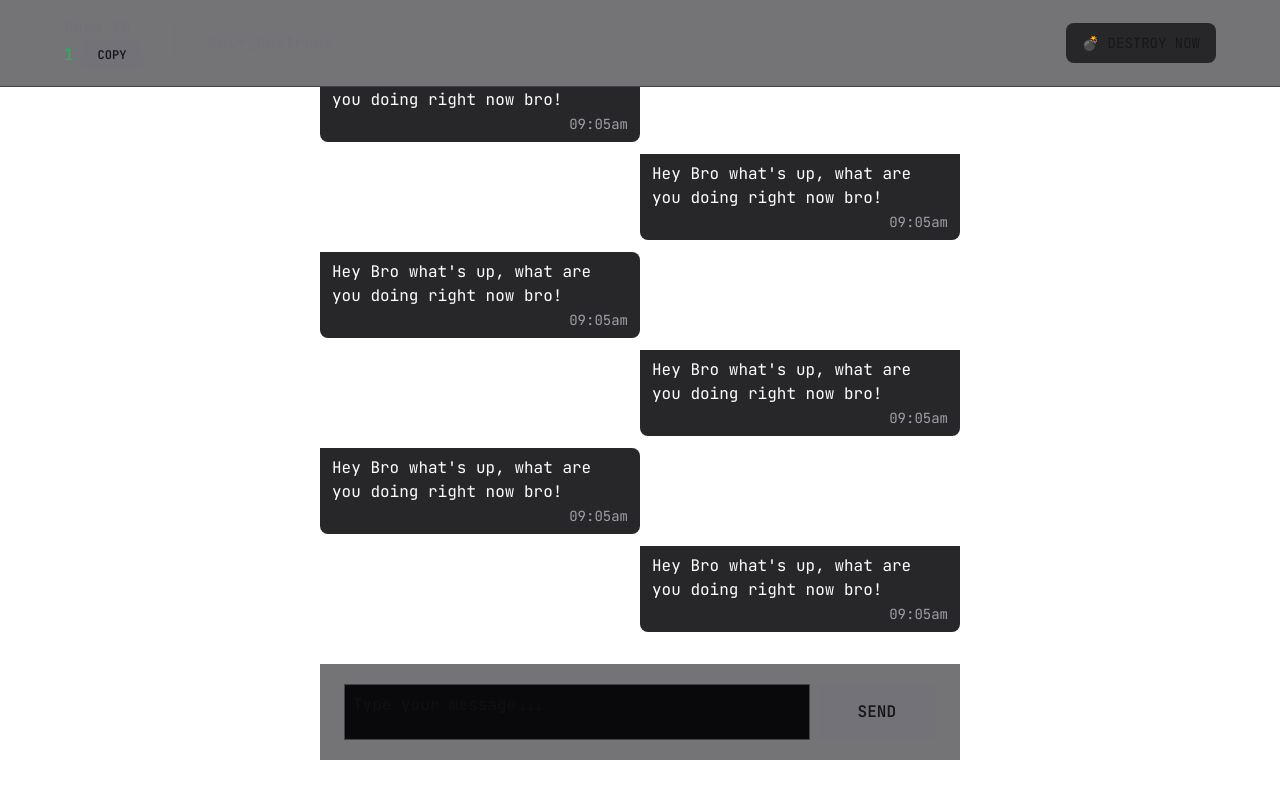
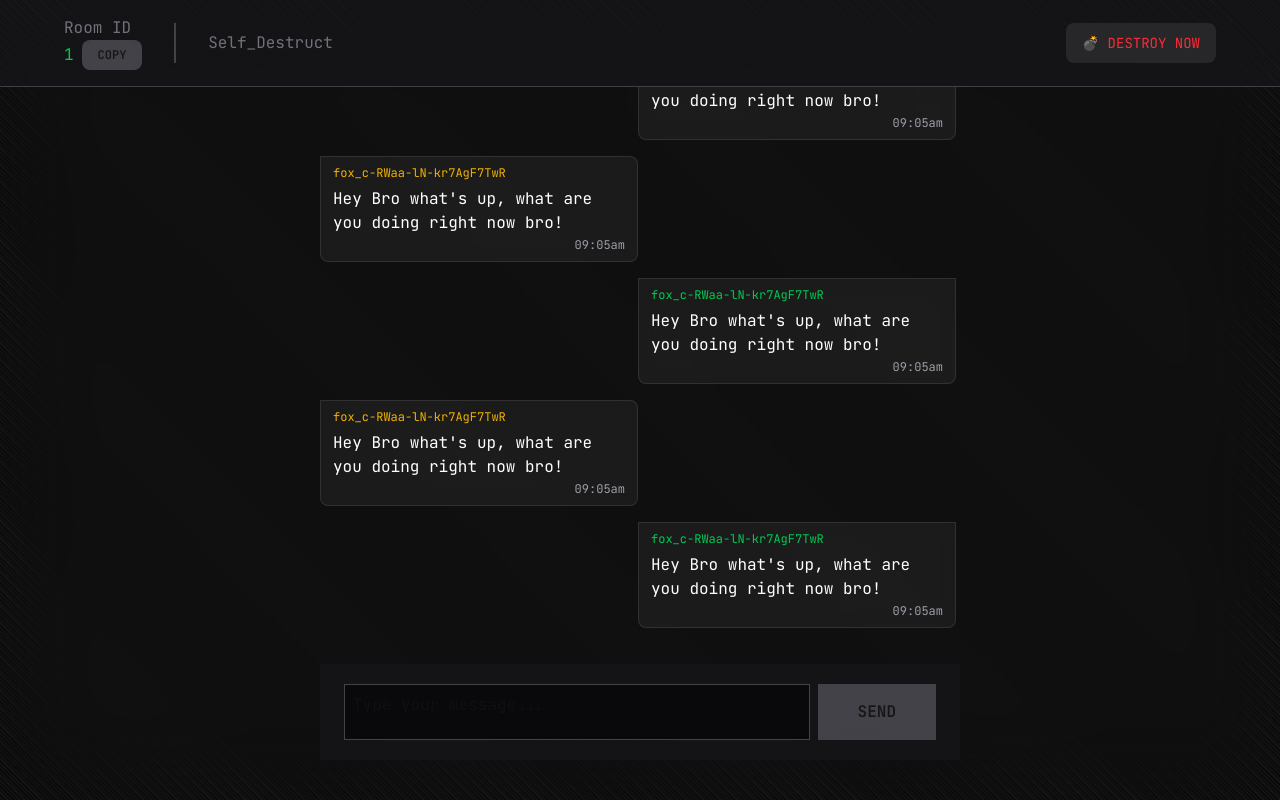
Before and after one commit to devSubham35/private-chat, a Next.js app: page /chat-room/1 in a window 1280 px wide. Built offline with nearby package versions, Linux system fonts and the light colour scheme; what @elysiajs/eden would draw is missing.

Commit message:
Room connection logic done

```diff
--- a/src/app/globals.css
+++ b/src/app/globals.css
@@ -32,3 +32,17 @@ body {
 .no-scrollbar {
   scrollbar-width: none;
 }
+
+::-webkit-scrollbar {
+  width: 8px;
+}
+
+::-webkit-scrollbar-track {
+  background: rgba(255, 255, 255, 0.05);
+}
+
+::-webkit-scrollbar-thumb {
+  background: rgba(255, 255, 255, 0.3);
+  backdrop-filter: blur(6px);
+  border-radius: 10px;
+}
--- a/src/components/ChatHeader.tsx
+++ b/src/components/ChatHeader.tsx
@@ -16,7 +16,7 @@ const ChatHeader = () => {
 
     const handleCopy = async () => {
         try {
-            await navigator.clipboard.writeText(roomId);
+            await navigator.clipboard.writeText(`http://localhost:3000/chat-room/${roomId}`);
             setCopyText("COPIED!");
             setTimeout(() => setCopyText("COPY"), 1500);
         } catch (err) {
@@ -109,7 +109,7 @@ const ChatHeader = () => {
                 <button
                     disabled={isDestroyRoomPending}
                     onClick={() => handleDestroyRoom(roomId)}
-                    className="w-fit sm:w-auto px-4 py-2.5 bg-zinc-800 rounded-lg
+                    className="w-fit sm:w-auto px-4 py-2.5 bg-zinc-800 rounded-lg text-red-500
                 text-sm hover:bg-zinc-800/80 cursor-pointer active:scale-95 transition-transform whitespace-nowrap disabled:bg-white/20"
                 >
                     {`💣 DESTROY NOW ${isDestroyRoomPending ? "..." : ""}`}
--- a/src/components/ChatSection.tsx
+++ b/src/components/ChatSection.tsx
@@ -20,19 +20,20 @@ const ChatSection = ({ chats }: { chats: string[] }) => {
     return (
         <div
             ref={containerRef}
-            className="w-[90%] xl:w-1/2 h-full flex flex-col gap-3 py-1 lg:py-5 overflow-y-scroll scrollbar-hide pt-3 lg:pt-5 no-scrollbar"
+            className="w-[90%] xl:w-1/2 h-full flex flex-col gap-4 py-1 lg:py-5 overflow-y-scroll scrollbar-hide pt-3 lg:pt-5 pr-1"
         >
             {chats.map((msg, index) => (
                 <div
                     key={index}
                     className="
-                        rounded-lg rounded-tl-none odd:rounded-tr-none bg-zinc-800 px-3 py-2
-                        w-fit max-w-[70%] lg:max-w-[50%] flex odd:self-end flex-col
+                        rounded-lg rounded-tl-none odd:rounded-tr-none px-3 py-2
+                        w-fit max-w-[70%] lg:max-w-[50%] flex odd:self-end flex-col backdrop-blur-sm bg-white/5 border border-white/10
                         text-sm lg:text-base wrap-break-word
                     "
                 >
+                    <h1 className={`${ index % 2 === 0 ? "text-green-500" : "text-yellow-500"} text-xs mb-1.5`}>fox_c-RWaa-lN-kr7AgF7TwR</h1>
                     <h1 className="text-white">{msg}</h1>
-                    <p className="mt-0.5 text-xs lg:text-sm text-zinc-400 self-end">
+                    <p className="mt-0.5 text-xs lg:text-xs text-zinc-400 self-end">
                         09:05am
                     </p>
                 </div>
--- a/src/components/ChatUI.tsx
+++ b/src/components/ChatUI.tsx
@@ -18,7 +18,7 @@ const ChatUI = () => {
     };
 
     return (
-        <div className="w-full h-screen relative">
+        <div className="w-full h-screen relative z-50">
 
             {/* HEADER */}
             <ChatHeader />
@@ -34,6 +34,27 @@ const ChatUI = () => {
                 handleSend={handleSend}
                 onChange={(e) => setValue(e.target.value)}
             />
+
+
+            <>
+                <div
+                    className="absolute inset-0 -z-10"
+                    style={{
+                        background:
+                            "repeating-linear-gradient(45deg, #000 0px, #111 2px, #000 4px, #222 6px)",
+                    }}
+                />
+
+                <div
+                    className="absolute inset-0 -z-10 pointer-events-none"
+                    style={{
+                        background: "rgba(255, 255, 255, 0.02)",
+                        backdropFilter: "blur(45px) grayscale(20%)",
+                        WebkitBackdropFilter: "blur(45px) grayscale(20%)",
+                    }}
+                />
+            </>
+
         </div>
     );
 };
--- a/src/components/HomePage.tsx
+++ b/src/components/HomePage.tsx
@@ -28,7 +28,7 @@ const HomePage = () => {
 
 
     return (
-        <div className="w-full min-h-screen flex flex-col justify-center items-center gap-8 p-4 lg:p-0">
+        <div className="w-full min-h-screen flex flex-col justify-center items-center gap-8 p-4 lg:p-0 relative">
 
             <div className="text-center">
                 <h1 className="text-green-500 text-[18px] lg:text-xl mb-1">&gt;private_chat</h1>
@@ -56,7 +56,7 @@ const HomePage = () => {
                     <div className="w-1/2 h-0.5 border-b border-zinc-700"></div>
                 </div>
 
-                <div className="flex flex-col lg:flex-row items-center justify-between gap-4 lg:gap-2">
+                <div className="flex flex-col lg:flex-row items-center justify-between gap-4 lg:gap-2 tex-[#9f071138]">
                     <input
                         disabled
                         value=""
@@ -71,7 +71,18 @@ const HomePage = () => {
                     </button>
                 </div>
             </div>
-        </div>
+
+            {/* Azure Depths */}
+            <div
+                className="absolute inset-0 -z-10"
+                style={{
+                    background: "radial-gradient(125% 125% at 50% 100%, #000000 40%, #0d1a36 100%)",
+                }}
+            />
+
+
+
+        </div >
     )
 }
 
--- a/src/elysia/modules/room/index.ts
+++ b/src/elysia/modules/room/index.ts
@@ -4,17 +4,22 @@ import { ApiError } from "@/lib/ApiError";
 import { ApiResponse } from "@/lib/ApiResponse";
 
 export const room = new Elysia({ prefix: "/room" })
+
+    ///////////////////////////////////
+    /// Create Room
+    ///////////////////////////////////
+
     .post('/create/:userId',
         async ({ params: { userId } }) => {
 
             if (!userId) throw new ApiError("User id is required!", 400);
 
-            const expiresAt = new Date(Date.now() + 30 * 1000);
+            const expiresAt = new Date(Date.now() + 10 * 60 * 1000);
 
             /// Create secure room
             const room = await prisma.room.create({
                 data: {
-                    connected: [String(userId)],
+                    connected: [],
                     expiredAt: String(expiresAt)
                 }
             });
@@ -26,7 +31,7 @@ export const room = new Elysia({ prefix: "/room" })
                 await prisma.room.delete({
                     where: { id: room?.id }
                 })
-            }, 20000);
+            }, 10 * 60 * 1000);
 
             return ApiResponse(200, "Room created Succesfully!", room);
         }
@@ -72,6 +77,11 @@ export const room = new Elysia({ prefix: "/room" })
             })
         }
     )
+
+    ///////////////////////////////////
+    /// Destroy Room
+    ///////////////////////////////////
+
     .delete('/destroy-room/:id',
         async ({ params: { id: roomId } }) => {
 
--- /dev/null
+++ b/src/proxy.ts
@@ -0,0 +1,74 @@
+import prisma from './lib/db';
+import { nanoid } from 'nanoid';
+import { NextResponse } from 'next/server'
+import type { NextRequest } from 'next/server'
+
+export async function proxy(request: NextRequest) {
+
+    const pathname = request.nextUrl.pathname;
+    const metaData = pathname.split("/");
+
+    const roomId = metaData[2];
+
+    /// Check the room is existed or not
+    const existingRoom = await prisma.room.findUnique({ where: { id: roomId } });
+
+    if (!existingRoom) {
+        return NextResponse.redirect(new URL("/?error=room-not-found", request?.url))
+    }
+
+    //////////////////////////////////////
+    /// Check user already exist or not in the room
+    //////////////////////////////////////
+
+    const existingToken = request.cookies.get("X-acess-token")?.value;
+
+    if (existingToken && existingRoom?.connected.includes(existingToken)) {
+        return NextResponse.next();
+    }
+
+    //////////////////////////////////////
+    /// /// Check the room is full or not
+    //////////////////////////////////////
+
+    if (existingRoom?.connected?.length >= 2) {
+        return NextResponse.redirect(new URL("/?error=room-full", request?.url))
+    }
+
+    //////////////////////////////////////
+    //////////////////////////////////////
+
+
+
+    const response = NextResponse.next();
+
+    /// Generate the token and set in to cookie
+    const token = nanoid(12);
+
+    response.cookies.set("X-acess-token", token,
+        {
+            path: "/",
+            httpOnly: true,
+            sameSite: true,
+            secure: process.env.NODE_ENV === "production",
+        })
+
+    if (existingRoom?.connected.includes(token)) {
+        return response
+    }
+
+    /// Set the token in to db
+    await prisma.room.update({
+        where: { id: roomId },
+        data: {
+            connected: [...existingRoom?.connected, token]
+        }
+    })
+
+    return response;
+}
+
+
+export const config = {
+    matcher: '/chat-room/:path*',
+}
```
Also changed, not shown: sample.txt (renamed from .env.local).
